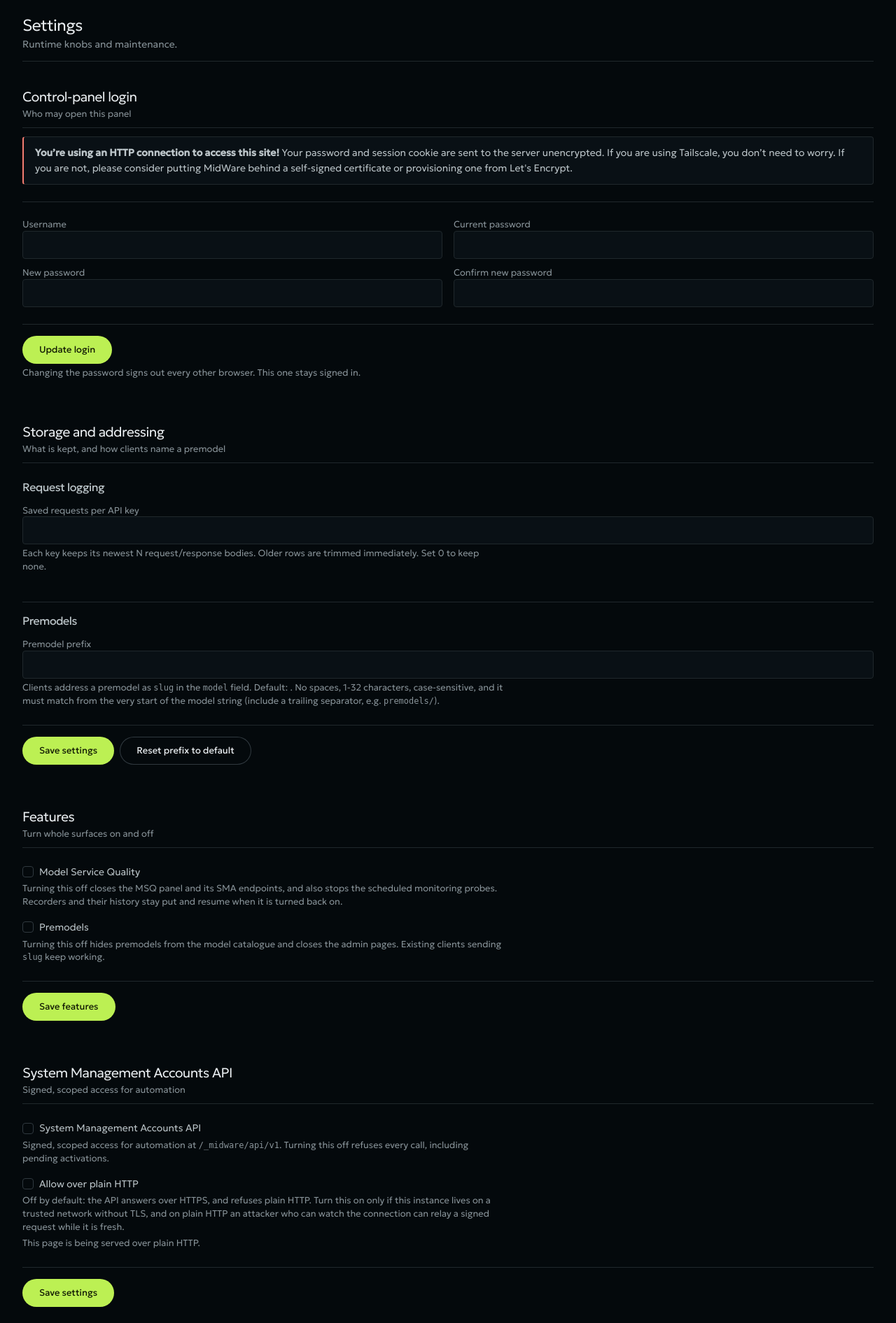
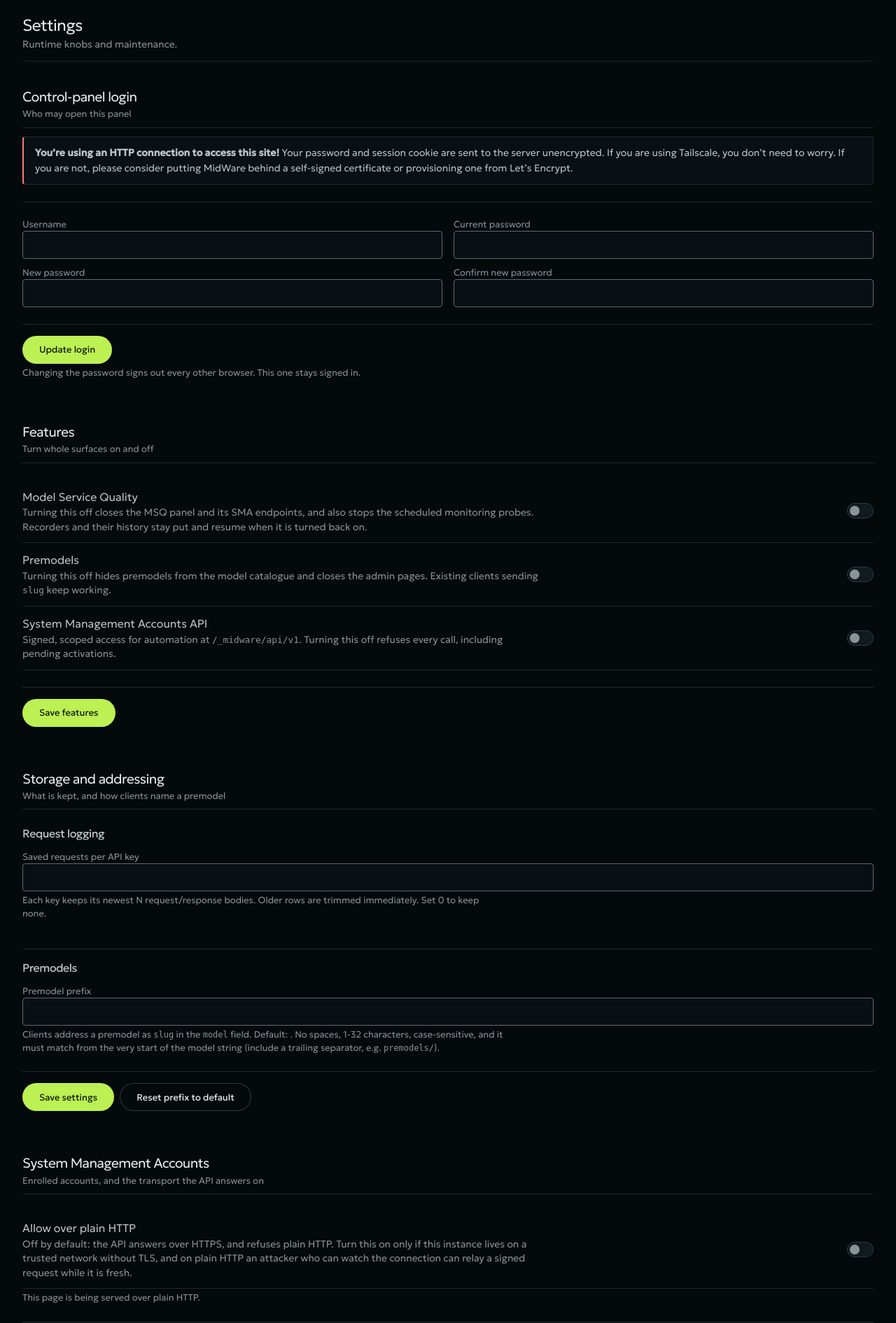
Before and after one commit to Randomboixd/MidWare, a Flask app: template midware/templates/settings.html in a window 1280 px wide. Shown: the part 57-1948 px from the top of the page at 70% size. Run offline with Flask 3, Linux system fonts and the light colour scheme; the template is opened without the code that fills it, so the values that code supplies are empty.

Commit message:
settings: features become one ruled switch list, SMA accounts get their own section
The three surface toggles (MSQ, premodels, System Management Accounts API) are
switch rows in a single ruled list under the features action; the sma_present
submit keeps only the plain-HTTP opt-in and the storage carry-overs, and a
forged opt-in is refused while the master switch is off. The accounts table
stacks under 700px with 44px revoke actions. Groundwork shared by the rest of
the pass: the field edge is redrawn in a muted lean (a plain hairline is 1.3:1
and cannot read as an edge), the switch/check focus ring moved onto the row
itself, and row actions stand at the control floor.

```diff
--- a/midware/static/base.css
+++ b/midware/static/base.css
@@ -178,7 +178,9 @@ fieldset {
   block-size: var(--control-h);
   margin: 0;
   padding: 0 var(--space-sm);
-  border: var(--rule-hair) solid var(--color-rule);
+  /* A hairline in --color-rule cannot read as an edge against the flat panel
+     (1.3:1); the well is drawn in a muted lean so it does (3:1 floor). */
+  border: var(--rule-hair) solid color-mix(in oklab, var(--color-muted) 70%, var(--color-paper-2));
   border-radius: var(--radius-card);
   background: var(--color-paper-2);
   color: var(--color-ink);
@@ -197,7 +199,7 @@ fieldset {
   resize: vertical;
 }
 
-.field > :is(input, select, textarea):hover { border-color: var(--color-rule-2); }
+.field > :is(input, select, textarea):hover { border-color: var(--color-muted); }
 
 .field > :is(input, select, textarea):focus,
 .field > :is(input, select, textarea):focus-visible {
@@ -299,9 +301,11 @@ fieldset {
   background-image: radial-gradient(circle, var(--color-accent) 0 45%, transparent 47%);
 }
 
-.checkbox > input:focus-visible + span::before,
-.radio > input:focus-visible + span::before,
-.switch > input:focus-visible + span {
+/* The input is a 1px sliver, so the focus ring belongs on the row that carries
+   the control; :focus-visible on the input drives it. */
+.checkbox:has(> input:focus-visible),
+.radio:has(> input:focus-visible),
+.switch:has(> input:focus-visible) {
   outline: 2px solid var(--color-focus);
   outline-offset: 2px;
 }
--- a/midware/static/style.css
+++ b/midware/static/style.css
@@ -2,7 +2,12 @@
  * nav: kept, a wordmark left and one row of destinations right · signature: the 52-week scan, a point cloud of measured days
  * states: full, empty, loading (skeleton), error · vantage: terrain/steel · scope: app · contrast: pass · v2.0.0
  * signature: the request inspector, a verdict row of figures over digest folds
- * built: the project · redesign: full */
+ * built: the project · redesign: full
+ * rebuilt in the admin pass: settings, premodels, the premodel form, the MSQ panel and its form. The feature toggles are
+ *   one ruled switch list, the row tables stack under 700px, the MSQ recorders are open folds carrying a figures row and
+ *   their chart, and the two forms fold by weight with a digest in every summary. The field primitive's edge was redrawn
+ *   in a muted lean (a plain hairline is 1.3:1 and cannot read as an edge) and the switch/check focus ring moved onto the
+ *   row itself, because the ring used to sit on a pseudo-element the keyboard path never showed. */
 /* Hallmark · pre-emit critique: P_ H_ E_ S_ R_ V_ · weakest: the numbers were four identical cards, now a ruled ledger with one statement figure.
  * Floor: tokens only, no tracked capitals, no eyebrow, tabular figures, a focus ring on every control.
  * waive 19: "Starcannon-Unleashed-12B" is a live model id in the catalogue, not copy.
@@ -1755,13 +1760,14 @@ code.wf-var {
   white-space: nowrap;
 }
 
-/* Action buttons that sit in a row: text, not a second layer of pills. */
+/* Action buttons that sit in a row: text, not a second layer of pills. They
+   still stand at the small end of the control floor, never below it. */
 button.mw-row-action,
 a.mw-row-action {
   display: inline-flex;
   align-items: center;
   justify-content: center;
-  min-block-size: 28px;
+  min-block-size: 32px;
   padding: 0 var(--space-xs);
   border: 0;
   border-radius: var(--radius-card);
@@ -2395,6 +2401,7 @@ tr.is-temporary > td { background: color-mix(in oklab, var(--color-paper-2) 70%,
     border: var(--rule-hair) solid var(--color-rule-2);
     border-radius: var(--radius-card);
     background: var(--color-paper-3);
+    color: var(--color-ink);
   }
 
   .mw-more-panel a,
@@ -2438,7 +2445,7 @@ tr.is-temporary > td { background: color-mix(in oklab, var(--color-paper-2) 70%,
     display: flex;
     align-items: baseline;
     gap: var(--space-2xs);
-    padding: 3px 0;
+    padding: var(--space-2xs) 0;
     border: 0;
     text-align: start;
   }
--- a/midware/templates/_http_warning.html
+++ b/midware/templates/_http_warning.html
@@ -2,7 +2,7 @@
   <strong>You’re using an HTTP connection to access this site!</strong>
   Your password and session cookie are sent to the server unencrypted. If you are
   using Tailscale, you don’t need to worry. If you are not, please consider putting
-  MidWare behind a self-signed certificate or provisioning one from Let's Encrypt.
+  MidWare behind a self-signed certificate or provisioning one from Let’s Encrypt.
 </article>
 <script>
   if (window.location.protocol === "http:") {
--- a/midware/templates/settings.html
+++ b/midware/templates/settings.html
@@ -58,6 +58,58 @@
 <section class="mw-section">
   <div class="mw-section-head">
     <div>
+      <h2>Features</h2>
+      <span class="mw-meta">Turn whole surfaces on and off</span>
+    </div>
+  </div>
+  <form method="post" class="mw-form-section">
+    <input type="hidden" name="action" value="features">
+    <div class="mw-check-row">
+      <div class="mw-check-text">
+        Model Service Quality
+        <span class="mw-hint">Turning this off closes the MSQ panel and its SMA endpoints, and also
+          stops the scheduled monitoring probes. Recorders and their history stay put and resume
+          when it is turned back on.</span>
+      </div>
+      <label class="switch">
+        <input type="checkbox" name="msq_enabled" value="1" aria-label="Model Service Quality"
+               {% if msq_enabled %}checked{% endif %}>
+        <span></span>
+      </label>
+    </div>
+    <div class="mw-check-row">
+      <div class="mw-check-text">
+        Premodels
+        <span class="mw-hint">Turning this off hides premodels from the model catalogue and closes the
+          admin pages. Existing clients sending <code>{{ premodel_prefix }}slug</code> keep working.</span>
+      </div>
+      <label class="switch">
+        <input type="checkbox" name="premodels_enabled" value="1" aria-label="Premodels"
+               {% if premodels_enabled %}checked{% endif %}>
+        <span></span>
+      </label>
+    </div>
+    <div class="mw-check-row">
+      <div class="mw-check-text">
+        System Management Accounts API
+        <span class="mw-hint">Signed, scoped access for automation at <code>/_midware/api/v1</code>.
+          Turning this off refuses every call, including pending activations.</span>
+      </div>
+      <label class="switch">
+        <input type="checkbox" name="sma_enabled" value="1" aria-label="System Management Accounts API"
+               {% if sma_enabled %}checked{% endif %}>
+        <span></span>
+      </label>
+    </div>
+    <div class="mw-inline-actions">
+      <button type="submit">Save features</button>
+    </div>
+  </form>
+</section>
+
+<section class="mw-section">
+  <div class="mw-section-head">
+    <div>
       <h2>Storage and addressing</h2>
       <span class="mw-meta">What is kept, and how clients name a premodel</span>
     </div>
@@ -89,73 +141,40 @@
 <section class="mw-section">
   <div class="mw-section-head">
     <div>
-      <h2>Features</h2>
-      <span class="mw-meta">Turn whole surfaces on and off</span>
-    </div>
-  </div>
-  <form method="post" class="mw-form-section">
-    <input type="hidden" name="action" value="features">
-    <label class="checkbox">
-      <input type="checkbox" name="msq_enabled" value="1" {% if msq_enabled %}checked{% endif %}>
-      <span>Model Service Quality</span>
-    </label>
-    <small class="mw-hint">Turning this off closes the MSQ panel and its SMA endpoints, and also
-      stops the scheduled monitoring probes. Recorders and their history stay put and resume
-      when it is turned back on.</small>
-
-    <label class="checkbox" style="margin-top:1rem">
-      <input type="checkbox" name="premodels_enabled" value="1" {% if premodels_enabled %}checked{% endif %}>
-      <span>Premodels</span>
-    </label>
-    <small class="mw-hint">Turning this off hides premodels from the model catalogue and closes the
-      admin pages. Existing clients sending <code>{{ premodel_prefix }}slug</code> keep working.</small>
-
-    <div class="mw-inline-actions">
-      <button type="submit">Save features</button>
-    </div>
-  </form>
-</section>
-
-<section class="mw-section">
-  <div class="mw-section-head">
-    <div>
-      <h2>System Management Accounts API</h2>
-      <span class="mw-meta">Signed, scoped access for automation</span>
+      <h2>System Management Accounts</h2>
+      <span class="mw-meta">Enrolled accounts, and the transport the API answers on</span>
     </div>
   </div>
   <form method="post" class="mw-form-section">
     <input type="hidden" name="sma_present" value="1">
     <input type="hidden" name="request_log_limit" value="{{ log_limit }}">
     {% if premodel_prefix %}<input type="hidden" name="premodel_prefix" value="{{ premodel_prefix }}">{% endif %}
-    <label class="checkbox">
-      <input type="checkbox" name="sma_enabled" value="1" {% if sma_enabled %}checked{% endif %}>
-      <span>System Management Accounts API</span>
-    </label>
-    <small class="mw-hint">Signed, scoped access for automation at <code>/_midware/api/v1</code>.
-      Turning this off refuses every call, including pending activations.</small>
-
-    <label class="checkbox" style="margin-top:1rem">
-      <input type="checkbox" name="sma_allow_plain_http" value="1"
-             {% if sma_allow_plain_http %}checked{% endif %}>
-      <span>Allow over plain HTTP</span>
-    </label>
-    <input type="hidden" name="sma_allow_present" value="1">
-    <small class="mw-hint">Off by default: the API answers over HTTPS, and refuses
-      plain HTTP. Turn this on only if this instance lives on a trusted network
-      without TLS, and on plain HTTP an attacker who can watch the connection can
-      relay a signed request while it is fresh.</small>
+    <div class="mw-check-row">
+      <div class="mw-check-text">
+        Allow over plain HTTP
+        <span class="mw-hint">Off by default: the API answers over HTTPS, and refuses
+          plain HTTP. Turn this on only if this instance lives on a trusted network
+          without TLS, and on plain HTTP an attacker who can watch the connection can
+          relay a signed request while it is fresh.</span>
+      </div>
+      <label class="switch">
+        <input type="checkbox" name="sma_allow_plain_http" value="1" aria-label="Allow over plain HTTP"
+               {% if sma_allow_plain_http %}checked{% endif %}>
+        <span></span>
+      </label>
+      <input type="hidden" name="sma_allow_present" value="1">
+    </div>
     {% if not sma_https %}
     <small class="mw-hint">This page is being served over plain HTTP.</small>
     {% endif %}
-
     <div class="mw-inline-actions">
-      <button type="submit">Save settings</button>
+      <button type="submit">Save</button>
     </div>
   </form>
 
   {% if sma_accounts %}
   <div class="scroll">
-    <table class="compact border">
+    <table class="compact border mw-stack">
       <thead>
         <tr>
           <th>Account</th>
@@ -175,12 +194,12 @@
             <span class="mw-row-name">{{ account.name }}</span>
             <span class="mw-row-sub mono">{{ account.key_fingerprint }}</span>
           </td>
-          <td>{{ account.company }}</td>
-          <td>{{ account.state }}{% if account.state == 'pending' and account.expires_at %}<span class="mw-row-sub">expires {{ account.expires_at | datetime }}</span>{% endif %}</td>
-          <td><span class="mw-row-sub" title="{{ entry.scopes | join(', ') if entry.scopes else 'none' }}">{{ entry.scopes | join(', ') if entry.scopes else 'none' }}</span></td>
-          <td>{{ account.created_at | datetime }}</td>
-          <td>{{ account.last_used_at | datetime if account.last_used_at else 'never' }}</td>
-          <td>
+          <td data-label="Company">{{ account.company }}</td>
+          <td data-label="State">{{ account.state }}{% if account.state == 'pending' and account.expires_at %}<span class="mw-row-sub">expires {{ account.expires_at | datetime }}</span>{% endif %}</td>
+          <td data-label="Permissions"><span class="mw-row-sub" title="{{ entry.scopes | join(', ') if entry.scopes else 'none' }}">{{ entry.scopes | join(', ') if entry.scopes else 'none' }}</span></td>
+          <td data-label="Requested">{{ account.created_at | datetime }}</td>
+          <td data-label="Last used">{{ account.last_used_at | datetime if account.last_used_at else 'never' }}</td>
+          <td class="mw-cell-actions">
             <div class="mw-row-actions">
               <form method="post" class="inline-form" data-confirm-name="{{ account.name }}"
                     onsubmit="return confirm('Revoke ' + this.dataset.confirmName + '? Keys it created will be deleted.')">
```
Also changed, not shown: midware/blueprints/admin.py (+15 -13 lines), tests/test_0110_features.py (+14 -4 lines), tests/test_sma.py (+26 -4 lines).
